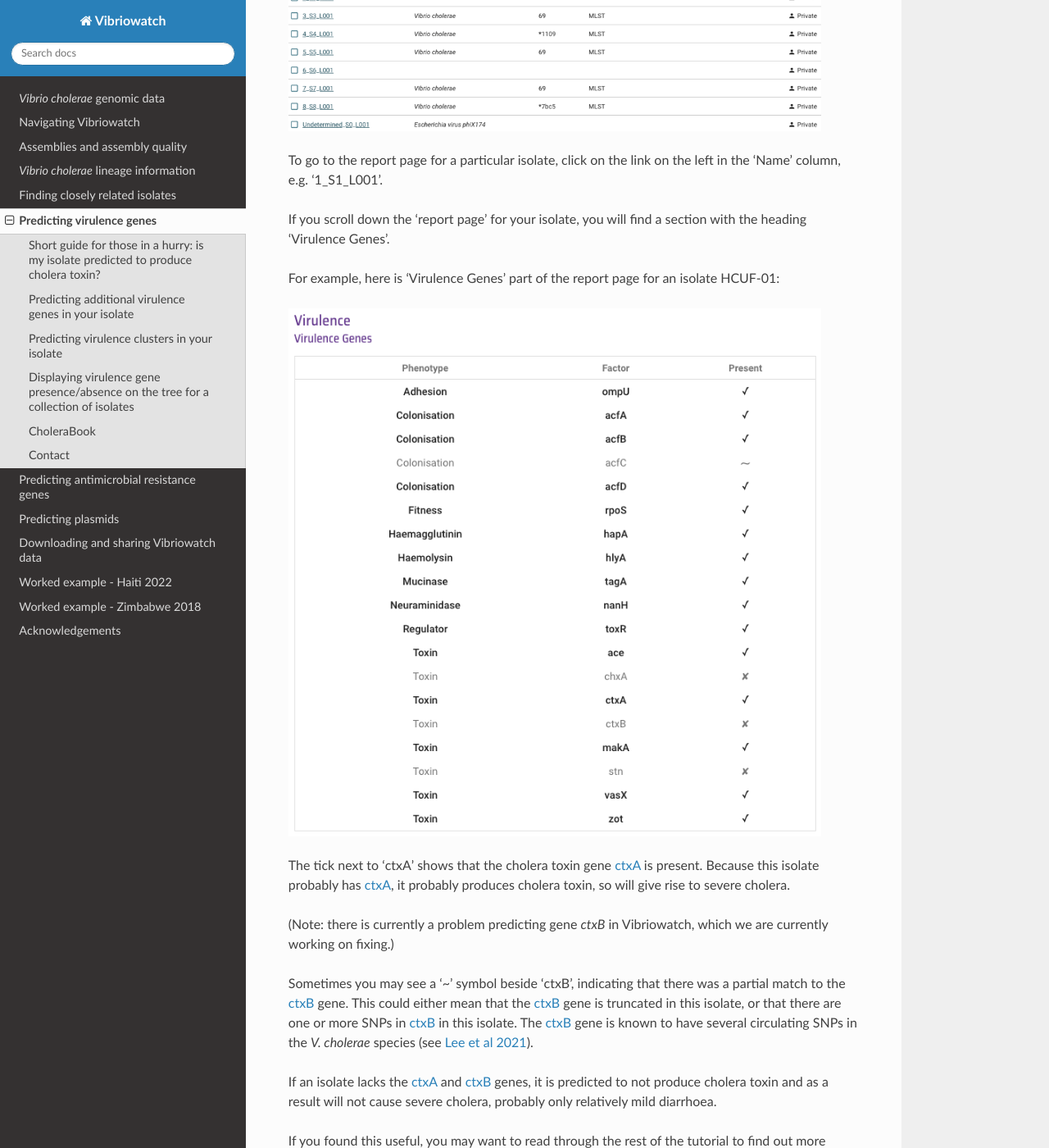
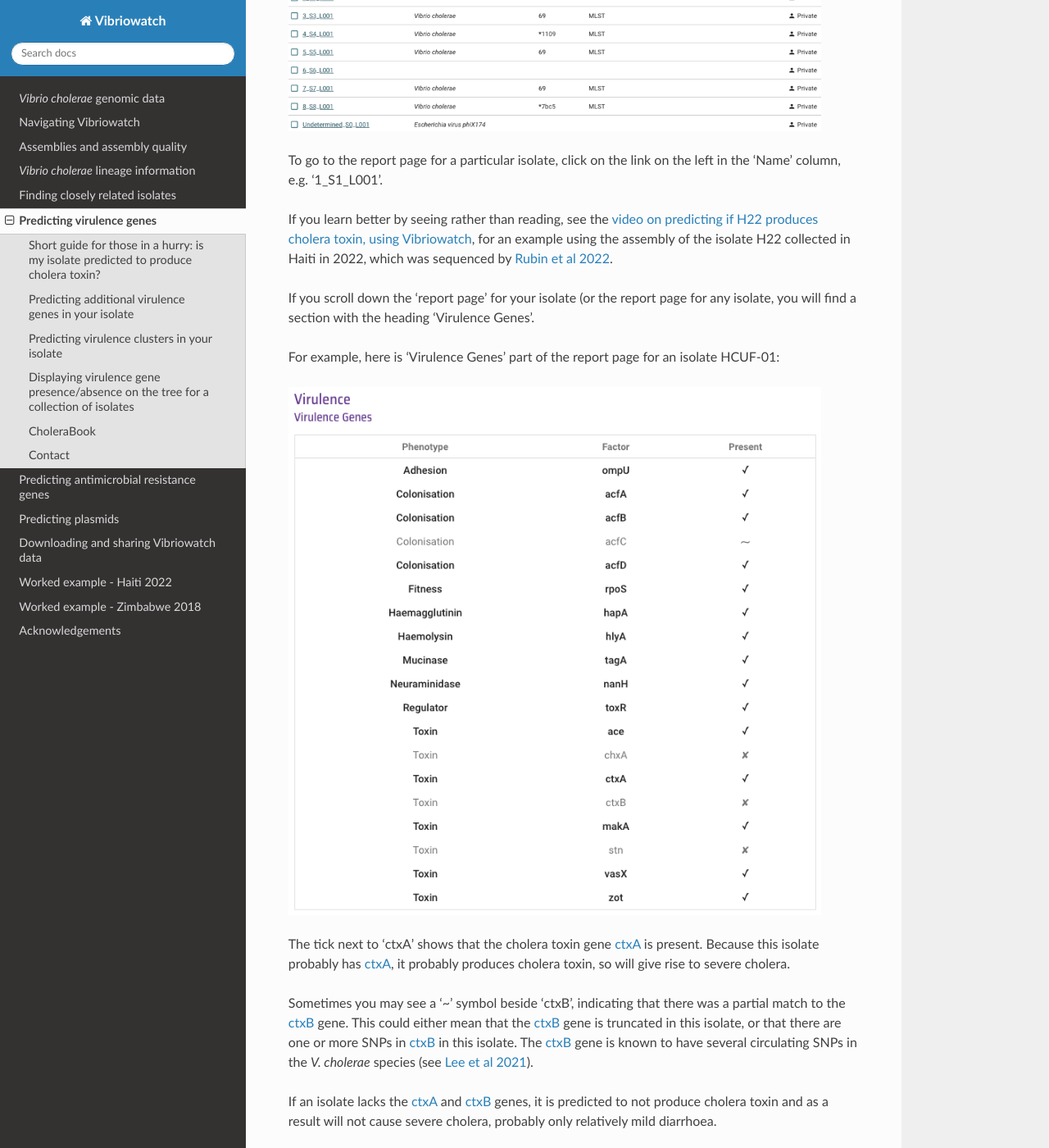
Before and after one commit to avrilcoghlan/vibriowatch, a Sphinx documentation site: the page built from docs/source/virulence.rst, in a window 1280 px wide and 1400 px high, scrolled down 1332 px. Shown: the whole window at 82% size. Built offline with Sphinx 7.4.7 and the Read the Docs theme 3.1.0, drawn with Linux system fonts in a browser that asks for light colours.

Commit message:
Update virulence.rst

```diff
--- a/docs/source/virulence.rst
+++ b/docs/source/virulence.rst
@@ -33,7 +33,14 @@ This will bring up a list of your isolates in Vibriowatch, looking something lik
 
 To go to the report page for a particular isolate, click on the link on the left in the 'Name' column, e.g. '1_S1_L001'.
 
-If you scroll down the 'report page' for your isolate, you will find a section with the heading 'Virulence Genes'.
+If you learn better by seeing rather than reading, see the `video on predicting if H22 produces cholera toxin, using Vibriowatch`_, for an example
+using the assembly of the isolate H22 collected in Haiti in 2022, which was sequenced by `Rubin et al 2022`_.
+
+.. _Rubin et al 2022: https://pubmed.ncbi.nlm.nih.gov/36449726/
+
+.. _video on predicting if H22 produces cholera toxin, using Vibriowatch: https://youtu.be/fQHf4nCZ7L8
+
+If you scroll down the 'report page' for your isolate (or the report page for any isolate, you will find a section with the heading 'Virulence Genes'.
 
 For example, here is 'Virulence Genes' part of
 the report page for an isolate HCUF-01:
@@ -45,8 +52,6 @@ The tick next to 'ctxA' shows that the cholera toxin gene `ctxA`_ is present.
 Because this isolate probably has `ctxA`_, it probably produces cholera toxin, so will give rise to severe cholera.
 
 .. _ctxA: https://biocyc.org/gene?orgid=GCF_900205735&id=FY484_RS07330
-
-(Note: there is currently a problem predicting gene *ctxB* in Vibriowatch, which we are currently working on fixing.)
 
 Sometimes you may see a '~' symbol beside 'ctxB', indicating that there was a partial match to the `ctxB`_ gene.
 This could either mean that the `ctxB`_ gene is truncated in this isolate, or that there are one or more SNPs in `ctxB`_ in this isolate.
```
